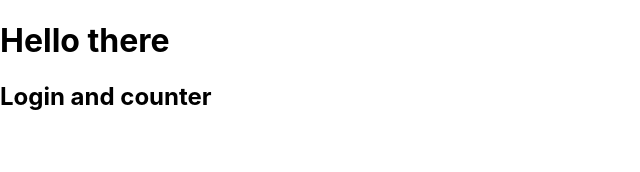
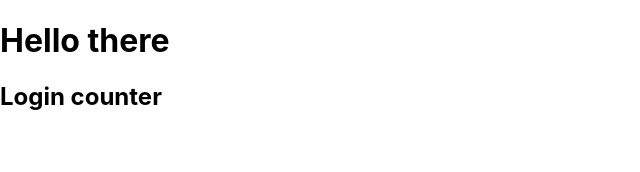
Before and after one commit to skrill36/login_counter, a React (Create React App) app: page / in a window 1280 px wide. Shown: the top 172 px of the page, without its empty margins (0-640 px from the left). Built offline with nearby package versions, Linux system fonts and the light colour scheme.

Commit message:
Modified app.js

```diff
--- a/src/App.js
+++ b/src/App.js
@@ -2,7 +2,7 @@ function App() {
   return (
     <div>
       <h1>Hello there</h1>
-      <h2>Login and counter</h2>
+      <h2>Login counter</h2>
     </div>
   );
 }
```
